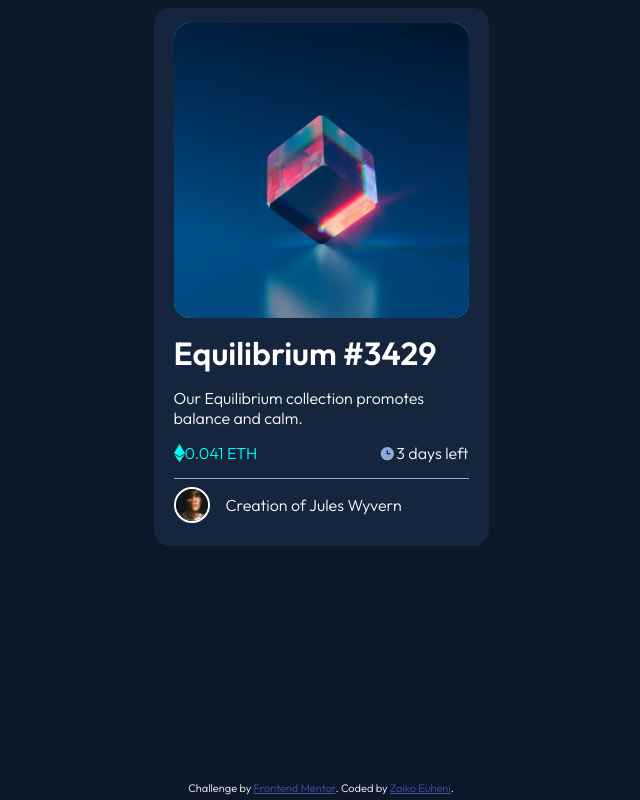
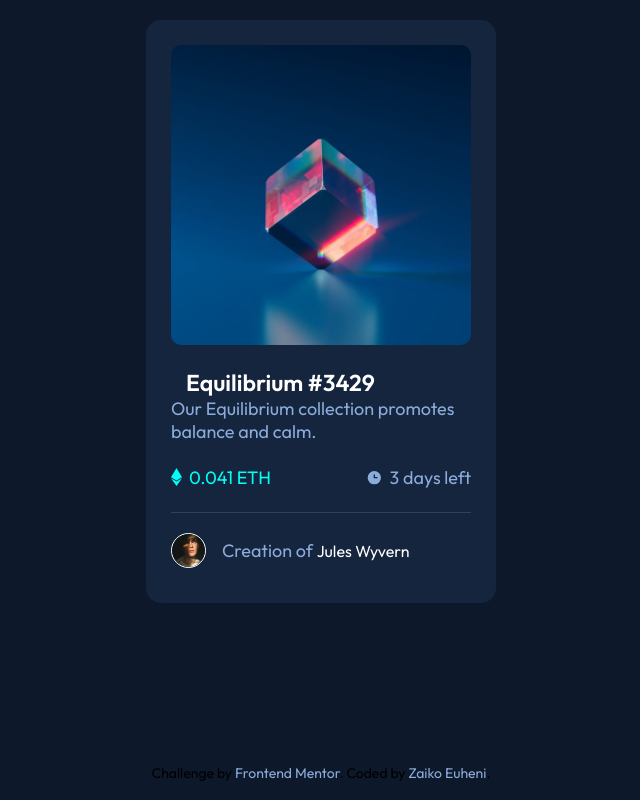
Before and after one commit to rahunak/nft-preview-card-component-main, a plain HTML site: page index.html in a window 1536 px wide. Shown: the whole page, without its empty margins (447-1087 px from the left). Drawn offline with Linux system fonts and the light colour scheme.

Commit message:
correct some problems

```diff
--- a/index.css
+++ b/index.css
@@ -1,251 +1,206 @@
 @import url("https://fonts.googleapis.com/css2?family=Outfit:wght@300;400;600&display=swap");
-.attribution {
-    position: fixed;
-    bottom: 5px;
-    font-size: 11px;
-    text-align: center;
-}
-
-.attribution a {
-    color: hsl(228, 45%, 44%);
+*,
+*::after,
+*::before {
+    margin: 0;
+    padding: 0;
+    box-sizing: border-box;
 }
 :root {
+    /* primary colors*/
+    --SoftBlue: hsl(215, 51%, 70%);
+    --Cyan: hsl(178, 100%, 50%);
+    /* neutral colors*/
     --fontSize: 18px;
     --mainBG: hsl(217, 54%, 11%);
     --cardBG: hsl(216, 50%, 16%);
     --line: hsl(215, 32%, 27%);
     --White: hsl(0, 0%, 100%);
-    --SoftBlue: hsl(215, 51%, 70%);
-    --Cyan: hsl(178, 100%, 50%);
+}
+html {
+    font-size: 100%;
+}
+a {
+    text-decoration: none;
+    color: var(--White);
+    transition: color 0.3s;
+}
+ul {
+    list-style: none;
+}
+img {
+    max-width: 100%;
+    max-height: 100%;
+}
+body {
+    font-size: 1.125rem;
+    font-family: "Outfit", sans-serif;
     background-color: var(--mainBG);
-    color: var(--White);
-    font-family: Outfit;
-    font-weight: 300;
+    min-height: 100vh;
 }
-@media (max-width: 374px) {
-    body {
-        display: none;
-    }
-}
-@media (min-width: 375px) {
-    body {
+main {
     display: flex;
-        flex-direction: column;
     justify-content: center;
     align-items: center;
+    width: 100%;
+    height: 100%;
 }
-    .card {
-        width: 335px;
+/* Screen reader class to hide the contant visually */
+.sr-only {
+    position: absolute !important;
+    margin: -1px !important;
+    -webkit-clip-path: inset(50%) !important;
+    clip-path: inset(50%) !important;
+    border: 0 !important;
+    padding: 0 !important;
+    width: 1px !important;
+    height: 1px !important;
+    overflow: hidden !important;
+    white-space: nowrap !important;
+}
+main .card {
+    max-width: 21.875rem; /* =350px*/
+    height: fit-content; /* центрирование */
+    border-radius: 0.938rem; /*=15,008px*/
+    padding: 1.56rem; /*=24,96px*/
+    position: relative;
     background-color: var(--cardBG);
-        border-radius: 1rem;
+    margin: 1.25rem;
 }
-    .card__div_coin {
-        margin: 15px 20px;
-        width: 295px;
-        border-radius: 1rem;
+main .image {
+    position: relative;
+    width: 18.75rem; /* =300px*/
+    height: 18.75rem;
+    overflow: hidden;
+    display: block; /* bacause that is a link*/
+}
+.card .image > img {
+    border-radius: 0.625rem; /*=10px*/
+}
+.card .image::before {
+    content: url(./images/icon-view.svg);
+    position: absolute;
+    top: 0;
+    left: 0;
     display: flex;
-        flex-direction: column;
     justify-content: center;
     align-items: center;
+    /* background-color: var(--Cyan); Если BG такой то не правильно отображается фон при наведении*/
+    background-color: hsl(178deg 100% 50% / 60%);
+    width: 100%;
+    height: 100%;
+    border-radius: 0.625rem;
+    opacity: 0;
+    cursor: pointer;
+    transition: opacity 0.3s;
 }
-    .card__eyeWraper {
-        position: relative;
-        width: 295px;
-        height: 295px;
-        cursor: pointer;
+.card .image:hover::before {
+    opacity: 1;
 }
-    .eyeDiv {
-        position: absolute;
-        width: 295px;
-        height: 295px;
-        background-color: var(--Cyan);
-        display: flex;
-        flex-direction: column;
-        justify-content: center;
-        align-items: center;
-        border-radius: 1rem;
+/* end styling the image and the overlay */
 
-
+/* start styling the card body */
+.card .title {
+    margin: 1.4375rem 0 0 0.9375rem; /* i don't know */
 }
-    .card__coinImg:hover {
-        opacity: 0.4;
-        /* background: rgba(0, 0, 0, 0.4); */
+.card .title a{
+    display: block;
+    font-size: 1.4375rem;/*=23px*/
+    color: var(--White);
+    font-weight: 600;
+    transition: color .3s;
 }
-    .card__coinImg {
-        position: absolute;
-        width: 295px;
-        height: 295px;
-        border-radius: 1rem;
-
+.card .title a:hover{
+    color:var(--Cyan);
+}
+.card p{
+    font-size: 1.125rem;/*18px*/
+    color: var(--SoftBlue);
+    font-weight: 400;
 }
 
-    .titleCoin {
-        font-weight: 600;
-        margin: 0 20px 15px 20px;
+.anchor {
 }
-    .titleCoin:hover {
-        color: var(--Cyan);
-        cursor: pointer;
+.description {
 }
-    .description_card {
-        font-weight: 300;
-        margin: 0 20px 15px 20px;
-    }
-
-    .coin_description {
-        width: 100%;
+.card .info {
+margin: 1.4375rem 0;/*23px*/
 display: flex;
 flex-direction: row;
 justify-content: space-between;
 align-items: center;
-        margin-bottom: 15px;
+font-size: 0.938rem;/*15,008px*/
 }
-    .coin_description__count_img {
+.card .info>li{
     display: flex;
-        flex-direction: row;
-        justify-content: center;
     align-items: center;
-        margin: 0 0 0 20px;
 }
-    .coin_description__count_text {
+.card .price p{
+    margin-left: 0.438rem;/*7,008px*/
     color: var(--Cyan);
 }
-    .coin_description__icon_time {
-        display: flex;
-        flex-direction: row;
-        justify-content: center;
-        align-items: center;
-        margin: 0 20px 0 0;
+.card .time-left p{
+    margin-left: 0.438rem;/*7,008px*/
+    color: var(--SoftBlue);
 }
-    .profile {
-        border-top: 1px solid var(--SoftBlue);
-
+/* End styling the card body */
+/* Start styling the creator part */
+.card .creator {
     display: flex;
     flex-direction: row;
     justify-content: flex-start;
     align-items: center;
-        margin: 15px 20px;
+    border-top: 1px solid var(--line);
+    padding-top:1.25rem;/*20px*/
+    margin-bottom: 0.625rem;/*10px*/
 }
-    .profile__image {
-        border: 2px solid white;
+.card .creator>img{
+max-width: 2.1875rem;/*35px*/
+max-height: 2.1875rem;
+border: 1px solid var(--White);
 border-radius: 50%;
-        width: 2rem;
-        height: 2rem;
 margin-right: 1rem;
 }
-    #name_author:hover {
+.card .creator figcaption,
+.card .creator .creator__anchor {
+    font-size: 1rem;
+    font-weight: 400;
+}
+.card .creator figcaption p{
+    display: inline;
+    color: var(--SoftBlue);
+}
+.card .creator .creator__anchor:hover{
     color: var(--Cyan);
-        cursor: pointer;
+}
+/* End styling the creator part */
+/* Start styling the attriution */
+.attribution {
+    position: absolute;
+    bottom: 1rem;
+    left: 50%;
+    transform: translateX(-50%);
+    font-size: 0.875rem;/*14px*/
+    line-height: 1.6;
+    text-align: center;
+    color: hsl(0deg, 0%, 100%/64%); /* how to decipher it */
+    width: 100%;
+}
+
+.attribution a {
+    color: var(--SoftBlue);
+}
+.attribution a:hover {
+    color: var(--Cyan);
+    transition: color 0.3s;
+}
+
+/* End styling the attribution */
+@media screen and (max-width: 30rem) {
+    body{
+        font-size: 0.94rem;/*=15,04px*/
+    }
+    .attribution{
+        display: none;
     }
 }
-@media (min-width: 1440px) {
-    body {
-        display: flex;
-        flex-direction: column;
-        justify-content: center;
-        align-items: center;
-    }
-    .card {
-        width: 335px;
-        background-color: var(--cardBG);
-        border-radius: 1rem;
-    }
-    .card__div_coin {
-        margin: 15px 20px;
-        width: 295px;
-        border-radius: 1rem;
-        display: flex;
-        flex-direction: column;
-        justify-content: center;
-        align-items: center;
-    }
-    .card__eyeWraper {
-        position: relative;
-        width: 295px;
-        height: 295px;
-        cursor: pointer;
-    }
-    .eyeDiv {
-        position: absolute;
-        width: 295px;
-        height: 295px;
-        background-color: var(--Cyan);
-        display: flex;
-        flex-direction: column;
-        justify-content: center;
-        align-items: center;
-        border-radius: 1rem;
-
-
-    }
-    .card__coinImg:hover {
-        opacity: 0.4;
-        /* background: rgba(0, 0, 0, 0.4); */
-    }
-    .card__coinImg {
-        position: absolute;
-        width: 295px;
-        height: 295px;
-        border-radius: 1rem;
-
-    }
-
-    .titleCoin {
-        font-weight: 600;
-        margin: 0 20px 15px 20px;
-    }
-    .titleCoin:hover {
-        color: var(--Cyan);
-        cursor: pointer;
-    }
-    .description_card {
-        font-weight: 300;
-        margin: 0 20px 15px 20px;
-    }
-
-    .coin_description {
-        width: 100%;
-        display: flex;
-        flex-direction: row;
-        justify-content: space-between;
-        align-items: center;
-        margin-bottom: 15px;
-    }
-    .coin_description__count_img {
-        display: flex;
-        flex-direction: row;
-        justify-content: center;
-        align-items: center;
-        margin: 0 0 0 20px;
-    }
-    .coin_description__count_text {
-        color: var(--Cyan);
-    }
-    .coin_description__icon_time {
-        display: flex;
-        flex-direction: row;
-        justify-content: center;
-        align-items: center;
-        margin: 0 20px 0 0;
-    }
-    .profile {
-        border-top: 1px solid var(--SoftBlue);
-
-        display: flex;
-        flex-direction: row;
-        justify-content: flex-start;
-        align-items: center;
-        margin: 15px 20px;
-    }
-    .profile__image {
-        border: 2px solid white;
-        border-radius: 50%;
-        width: 2rem;
-        height: 2rem;
-        margin-right: 1rem;
-    }
-    #name_author:hover {
-        color: var(--Cyan);
-        cursor: pointer;
-    }
-}
--- a/index.html
+++ b/index.html
@@ -10,64 +10,44 @@
 </head>
 
 <body>
-  <div class="card">
-    <div class="card__div_coin">
-      <div class="card__eyeWraper">
-          <div class="eyeDiv">
-        <!-- <svg width="48" height="48" xmlns="http://www.w3.org/2000/svg" class="eye">
-          <g fill="none" fill-rule="evenodd">
-            <path d="M0 0h48v48H0z" />
-            <path
-              d="M24 9C14 9 5.46 15.22 2 24c3.46 8.78 12 15 22 15 10.01 0 18.54-6.22 22-15-3.46-8.78-11.99-15-22-15Zm0 25c-5.52 0-10-4.48-10-10s4.48-10 10-10 10 4.48 10 10-4.48 10-10 10Zm0-16c-3.31 0-6 2.69-6 6s2.69 6 6 6 6-2.69 6-6-2.69-6-6-6Z"
-              fill="#FFF" fill-rule="nonzero" />
-          </g>
-        </svg> -->
-        <img src="./images/icon-view.svg" alt="eye for image"class="eye">
-      </div>
-       <div>
-        <img src="./images/image-equilibrium.jpg" alt="coin image" class="card__coinImg">
+  <main>
+    <h1 class="sr-only">Frontend Mentor | NFT preview card component</h1>
+    <!-- card -->
+    <div class="card">
+      <a href="./images/image-equilibrium.jpg" target="_blank" class="image">
+        <img src="./images/image-equilibrium.jpg" alt="equilibrium cube">
+      </a>
+      <h2 class="title"><a href="#" class="anchor">Equilibrium #3429</a> </h2>
+      <p class="description">Our Equilibrium collection promotes balance and calm.</p>
+      <ul class="info">
+        <li class="price">
+          <img src="./images/icon-ethereum.svg" alt="">
+        <p>0.041 ETH</p>
+        </li>
+        <li class="time-left">
+          <img src="./images/icon-clock.svg" alt="">
+          <p>3 days left</p>
+        </li>
+      </ul>
+      <figure class="creator">
+        <img src="./images/image-avatar.png" alt="Jules Wyvern" />
+        <figcaption>
+          <p>
+            Creation of <a href="#" class="creator__anchor">Jules Wyvern</a>
+          </p>
+        </figcaption>
+      </figure>
     </div>
-      </div>
+  </main>
 
 
+  <footer>
+    <div class="attribution">
+      Challenge by <a href="https://www.frontendmentor.io?ref=challenge" target="_blank">Frontend Mentor</a>.
+      Coded by <a href="https://www.linkedin.com/in/rahunak" target="_blank">Zaiko Euheni</a>.
+    </div>
+  </footer>
 
-
-  </div>
-
-  <h1 class="titleCoin">Equilibrium #3429</h1>
-  <p class="description_card">
-    Our Equilibrium collection promotes balance and calm.
-  </p>
-
-  <div class="coin_description">
-
-    <div class="coin_description__count_img">
-      <img src="./images/icon-ethereum.svg" alt="ethereum coin">
-      <span class="coin_description__count_text"> 0.041 ETH</span>
-    </div>
-
-    <div class="coin_description__icon_time">
-      <img src="./images/icon-clock.svg" alt="time icon">
-      <span class="prev_time"> 3 days left</span>
-    </div>
-
-  </div>
-
-  <div class="profile">
-    <img src="./images/image-avatar.png" alt="image-avatar" class="profile__image">
-    <p class="author">
-      Creation of <span id="name_author">Jules Wyvern</span>
-    </p>
-  </div>
-
-
-  </div>
-
-
-  <div class="attribution">
-    Challenge by <a href="https://www.frontendmentor.io?ref=challenge" target="_blank">Frontend Mentor</a>.
-    Coded by <a href="https://www.linkedin.com/in/rahunak" target="_blank">Zaiko Euheni</a>.
-  </div>
 </body>
 
 </html>
```
Lines whose indentation alone changed are shown as unchanged.
